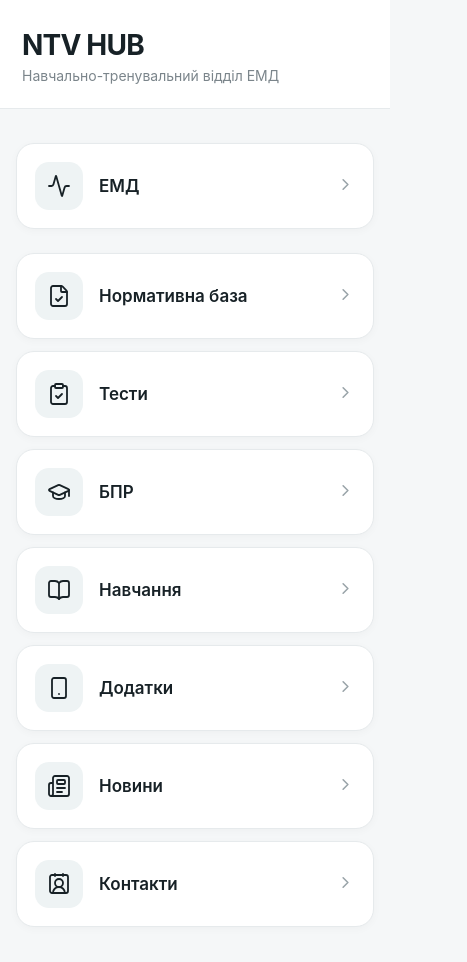
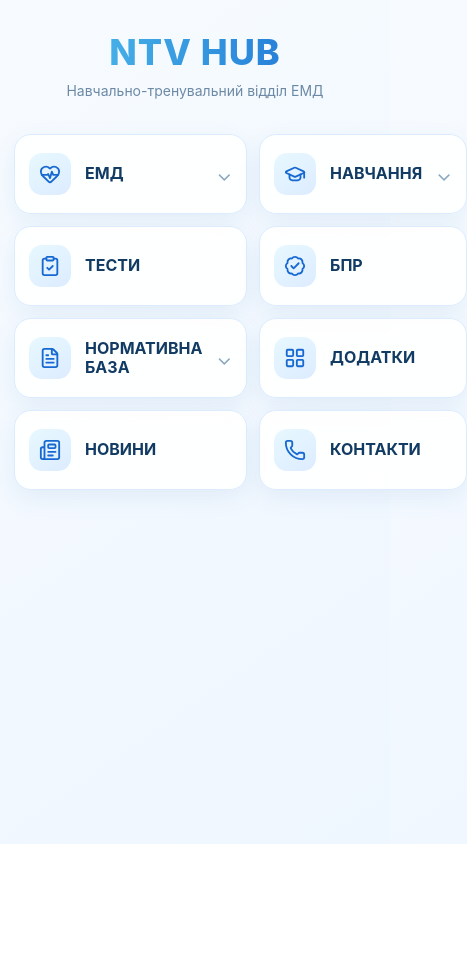
Before and after one commit to sokolova22121992-eng/ntv_hub, a plain HTML site: page index.html in a window 390 px wide. Shown: the whole page, 467 px wide, since content can reach past the window. After the commit the page ends 844 px from the top, so only its background shows below. Drawn offline with nearby package versions, Linux system fonts and the light colour scheme.

Commit message:
Update index.html

```diff
--- a/index.html
+++ b/index.html
@@ -3,9 +3,9 @@
 <head>
   <meta charset="UTF-8">
   <meta name="viewport" content="width=device-width, initial-scale=1.0">
+
   <title>NTV HUB</title>
 
-  <!-- Lucide Icons -->
   <script src="https://unpkg.com/lucide@latest"></script>
 
   <style>
@@ -15,244 +15,504 @@
 
     body {
       margin: 0;
+      min-height: 100vh;
       font-family: -apple-system, BlinkMacSystemFont, "Segoe UI", sans-serif;
-      background: #f5f7f8;
-      color: #172126;
+      background: linear-gradient(145deg, #f7fbff, #eef6ff);
+      color: #123b63;
     }
 
-    .header {
-      background: #ffffff;
-      padding: 28px 22px 24px;
-      border-bottom: 1px solid #e6eaec;
+    .container {
+      max-width: 900px;
+      margin: 0 auto;
+      padding: 45px 20px 60px;
+    }
+
+    /* HEADER */
+
+    header {
+      text-align: center;
+      margin-bottom: 35px;
     }
 
     .logo {
-      font-size: 28px;
-      font-weight: 700;
-      letter-spacing: -0.8px;
+      font-size: 42px;
+      font-weight: 800;
+      letter-spacing: 1px;
+      background: linear-gradient(90deg, #55c7ee, #1769d1);
+      -webkit-background-clip: text;
+      -webkit-text-fill-color: transparent;
+      margin-bottom: 8px;
     }
 
     .subtitle {
-      margin-top: 5px;
-      color: #7b858b;
-      font-size: 14px;
+      color: #6c89a5;
+      font-size: 15px;
     }
 
-    .container {
-      padding: 22px 16px 35px;
-      max-width: 650px;
-      margin: auto;
+    /* MAIN GRID */
+
+    .grid {
+      display: grid;
+      grid-template-columns: repeat(2, 1fr);
+      gap: 16px;
     }
 
-    .menu {
-      display: grid;
-      gap: 12px;
+    /* CARDS */
+
+    .card {
+      background: rgba(255, 255, 255, 0.94);
+      border: 1px solid #dcecff;
+      border-radius: 20px;
+      padding: 22px 18px;
+      box-shadow: 0 8px 25px rgba(31, 105, 170, 0.08);
+      cursor: pointer;
+      transition: 0.2s ease;
     }
 
-    .item {
-      background: #ffffff;
-      border: 1px solid #e6eaec;
-      border-radius: 18px;
-      padding: 18px;
+    .card:hover {
+      transform: translateY(-2px);
+      box-shadow: 0 12px 30px rgba(31, 105, 170, 0.13);
+    }
+
+    .card-header {
       display: flex;
       align-items: center;
-      gap: 16px;
-      text-decoration: none;
-      color: inherit;
-      transition: 0.2s;
-      box-shadow: 0 2px 8px rgba(0,0,0,0.03);
+      gap: 14px;
     }
 
-    .item:active {
-      transform: scale(0.98);
-    }
+    /* ICONS */
 
     .icon {
       width: 48px;
       height: 48px;
-      border-radius: 14px;
-      background: #eef3f4;
+      border-radius: 15px;
       display: flex;
       align-items: center;
       justify-content: center;
+      background: linear-gradient(145deg, #e8f8ff, #dcecff);
+      color: #1769d1;
       flex-shrink: 0;
     }
 
     .icon svg {
-      width: 24px;
-      height: 24px;
-      stroke-width: 1.8;
+      width: 25px;
+      height: 25px;
     }
 
-    .text {
-      font-size: 17px;
-      font-weight: 600;
+    /* TITLE */
+
+    .title {
+      font-size: 18px;
+      font-weight: 700;
+      line-height: 1.2;
     }
+
+    /* ARROW */
 
     .arrow {
       margin-left: auto;
-      color: #9aa4a9;
+      color: #8aa7c2;
+      font-size: 20px;
     }
 
-    .arrow svg {
-      width: 19px;
-      height: 19px;
+    /* SUBMENU */
+
+    .submenu {
+      display: none;
+      margin-top: 18px;
+      padding-top: 14px;
+      border-top: 1px solid #e4eff8;
     }
 
-    .section {
-      margin-top: 12px;
+    .submenu.open {
+      display: block;
     }
 
-    .subitems {
-      display: none;
-      padding: 8px 0 2px 64px;
-      gap: 8px;
+    .submenu-item {
+      padding: 11px 10px;
+      margin: 4px 0;
+      border-radius: 10px;
+      color: #315b7d;
+      background: #f7fbff;
+      cursor: pointer;
+      transition: 0.2s;
     }
 
-    .subitem {
-      background: #ffffff;
-      border: 1px solid #e8ecee;
-      border-radius: 12px;
-      padding: 13px 15px;
-      font-size: 14px;
-      color: #465158;
+    .submenu-item:hover {
+      background: #edf7ff;
+      color: #1769d1;
     }
 
-    .section.open .subitems {
-      display: grid;
+    /* NESTED MENU */
+
+    .nested {
+      margin-left: 18px;
+      margin-top: 4px;
+      display: none;
     }
 
-    .section.open .arrow {
-      transform: rotate(90deg);
+    .nested.open {
+      display: block;
+    }
+
+    .nested-item {
+      padding: 9px 10px;
+      color: #55758f;
+      border-left: 2px solid #c9e9fa;
+      margin-bottom: 3px;
+      cursor: pointer;
+    }
+
+    .nested-item:hover {
+      color: #1769d1;
+    }
+
+    /* MOBILE */
+
+    @media (max-width: 600px) {
+
+      .container {
+        padding: 30px 14px 40px;
+      }
+
+      .logo {
+        font-size: 36px;
+      }
+
+      .subtitle {
+        font-size: 14px;
+      }
+
+      .grid {
+        gap: 12px;
+      }
+
+      .card {
+        padding: 18px 14px;
+        border-radius: 17px;
+      }
+
+      .icon {
+        width: 42px;
+        height: 42px;
+        border-radius: 13px;
+      }
+
+      .icon svg {
+        width: 22px;
+        height: 22px;
+      }
+
+      .title {
+        font-size: 16px;
+      }
     }
   </style>
 </head>
 
 <body>
 
-  <header class="header">
-    <div class="logo">NTV HUB</div>
-    <div class="subtitle">Навчально-тренувальний відділ ЕМД</div>
-  </header>
+  <div class="container">
 
-  <main class="container">
+    <!-- HEADER -->
 
-    <div class="menu">
+    <header>
+      <div class="logo">NTV HUB</div>
+      <div class="subtitle">
+        Навчально-тренувальний відділ ЕМД
+      </div>
+    </header>
+
+
+    <!-- MAIN MENU -->
+
+    <div class="grid">
+
 
       <!-- 1. ЕМД -->
-      <div class="section">
-        <div class="item" onclick="toggleSection(this)">
+
+      <div class="card" onclick="toggleMenu('emd')">
+
+        <div class="card-header">
+
           <div class="icon">
-            <i data-lucide="activity"></i>
+            <i data-lucide="heart-pulse"></i>
           </div>
-          <div class="text">ЕМД</div>
+
+          <div class="title">
+            ЕМД
+          </div>
+
           <div class="arrow">
-            <i data-lucide="chevron-right"></i>
+            ⌄
           </div>
+
         </div>
 
-        <div class="subitems">
-          <div class="subitem">BLS</div>
-          <div class="subitem">ALS</div>
-          <div class="subitem">Травма</div>
-          <div class="subitem">PBLS</div>
+
+        <div id="emd" class="submenu">
+
+          <div class="submenu-item">
+            BLS
+          </div>
+
+          <div class="submenu-item">
+            PBLS
+          </div>
+
+          <div class="submenu-item">
+            ALS
+          </div>
+
+          <div class="submenu-item">
+            Травма
+          </div>
+
+          <div class="submenu-item">
+            Педіатрія
+          </div>
+
         </div>
+
       </div>
 
-      <!-- 2. Нормативна база -->
-      <div class="section">
-        <div class="item" onclick="toggleSection(this)">
+
+      <!-- 2. НАВЧАННЯ -->
+
+      <div class="card" onclick="toggleMenu('education')">
+
+        <div class="card-header">
+
           <div class="icon">
-            <i data-lucide="file-check"></i>
+            <i data-lucide="graduation-cap"></i>
           </div>
-          <div class="text">Нормативна база</div>
+
+          <div class="title">
+            НАВЧАННЯ
+          </div>
+
           <div class="arrow">
-            <i data-lucide="chevron-right"></i>
+            ⌄
           </div>
+
         </div>
 
-        <div class="subitems">
-          <div class="subitem">Документи</div>
-          <div class="subitem">Накази</div>
+
+        <div id="education" class="submenu">
+
+
+          <!-- КУРСИ -->
+
+          <div
+            class="submenu-item"
+            onclick="toggleNested(event, 'courses')"
+          >
+            Курси
+            <span style="float:right;">
+              ›
+            </span>
+          </div>
+
+
+          <!-- ОНЛАЙН / ОФЛАЙН -->
+
+          <div id="courses" class="nested">
+
+            <div class="nested-item">
+              Онлайн
+            </div>
+
+            <div class="nested-item">
+              Офлайн
+            </div>
+
+          </div>
+
+
+          <!-- ТРЕНІНГИ -->
+
+          <div class="submenu-item">
+            Тренінги
+          </div>
+
+
+          <!-- ПРАКТИЧНІ НАВИЧКИ -->
+
+          <div class="submenu-item">
+            Практичні навички
+          </div>
+
         </div>
+
       </div>
 
-      <!-- 3. Тести -->
-      <a class="item" href="#">
-        <div class="icon">
-          <i data-lucide="clipboard-check"></i>
+
+      <!-- 3. ТЕСТИ -->
+
+      <div class="card">
+
+        <div class="card-header">
+
+          <div class="icon">
+            <i data-lucide="clipboard-check"></i>
+          </div>
+
+          <div class="title">
+            ТЕСТИ
+          </div>
+
         </div>
-        <div class="text">Тести</div>
-        <div class="arrow">
-          <i data-lucide="chevron-right"></i>
-        </div>
-      </a>
+
+      </div>
+
 
       <!-- 4. БПР -->
-      <a class="item" href="#">
-        <div class="icon">
-          <i data-lucide="graduation-cap"></i>
+
+      <div class="card">
+
+        <div class="card-header">
+
+          <div class="icon">
+            <i data-lucide="badge-check"></i>
+          </div>
+
+          <div class="title">
+            БПР
+          </div>
+
         </div>
-        <div class="text">БПР</div>
-        <div class="arrow">
-          <i data-lucide="chevron-right"></i>
+
+      </div>
+
+
+      <!-- 5. НОРМАТИВНА БАЗА -->
+
+      <div class="card" onclick="toggleMenu('norms')">
+
+        <div class="card-header">
+
+          <div class="icon">
+            <i data-lucide="file-text"></i>
+          </div>
+
+          <div class="title">
+            НОРМАТИВНА БАЗА
+          </div>
+
+          <div class="arrow">
+            ⌄
+          </div>
+
         </div>
-      </a>
 
-      <!-- 5. Навчання -->
-      <a class="item" href="#">
-        <div class="icon">
-          <i data-lucide="book-open"></i>
+
+        <div id="norms" class="submenu">
+
+          <div class="submenu-item">
+            Накази
+          </div>
+
+          <div class="submenu-item">
+            Документи
+          </div>
+
+          <div class="submenu-item">
+            Протоколи
+          </div>
+
         </div>
-        <div class="text">Навчання</div>
-        <div class="arrow">
-          <i data-lucide="chevron-right"></i>
+
+      </div>
+
+
+      <!-- 6. ДОДАТКИ -->
+
+      <div class="card">
+
+        <div class="card-header">
+
+          <div class="icon">
+            <i data-lucide="layout-grid"></i>
+          </div>
+
+          <div class="title">
+            ДОДАТКИ
+          </div>
+
         </div>
-      </a>
 
-      <!-- 6. Додатки -->
-      <a class="item" href="#">
-        <div class="icon">
-          <i data-lucide="smartphone"></i>
+      </div>
+
+
+      <!-- 7. НОВИНИ -->
+
+      <div class="card">
+
+        <div class="card-header">
+
+          <div class="icon">
+            <i data-lucide="newspaper"></i>
+          </div>
+
+          <div class="title">
+            НОВИНИ
+          </div>
+
         </div>
-        <div class="text">Додатки</div>
-        <div class="arrow">
-          <i data-lucide="chevron-right"></i>
+
+      </div>
+
+
+      <!-- 8. КОНТАКТИ -->
+
+      <div class="card">
+
+        <div class="card-header">
+
+          <div class="icon">
+            <i data-lucide="phone"></i>
+          </div>
+
+          <div class="title">
+            КОНТАКТИ
+          </div>
+
         </div>
-      </a>
 
-      <!-- 7. Новини -->
-      <a class="item" href="#">
-        <div class="icon">
-          <i data-lucide="newspaper"></i>
-        </div>
-        <div class="text">Новини</div>
-        <div class="arrow">
-          <i data-lucide="chevron-right"></i>
-        </div>
-      </a>
+      </div>
 
-      <!-- 8. Контакти -->
-      <a class="item" href="#">
-        <div class="icon">
-          <i data-lucide="contact-round"></i>
-        </div>
-        <div class="text">Контакти</div>
-        <div class="arrow">
-          <i data-lucide="chevron-right"></i>
-        </div>
-      </a>
 
     </div>
-  </main>
+
+  </div>
+
+
+  <!-- JAVASCRIPT -->
 
   <script>
+
     lucide.createIcons();
 
-    function toggleSection(element) {
-      const section = element.parentElement;
-      section.classList.toggle("open");
+
+    function toggleMenu(id) {
+
+      const menu = document.getElementById(id);
+
+      menu.classList.toggle("open");
+
     }
+
+
+    function toggleNested(event, id) {
+
+      event.stopPropagation();
+
+      const menu = document.getElementById(id);
+
+      menu.classList.toggle("open");
+
+    }
+
   </script>
 
 </body>
```
